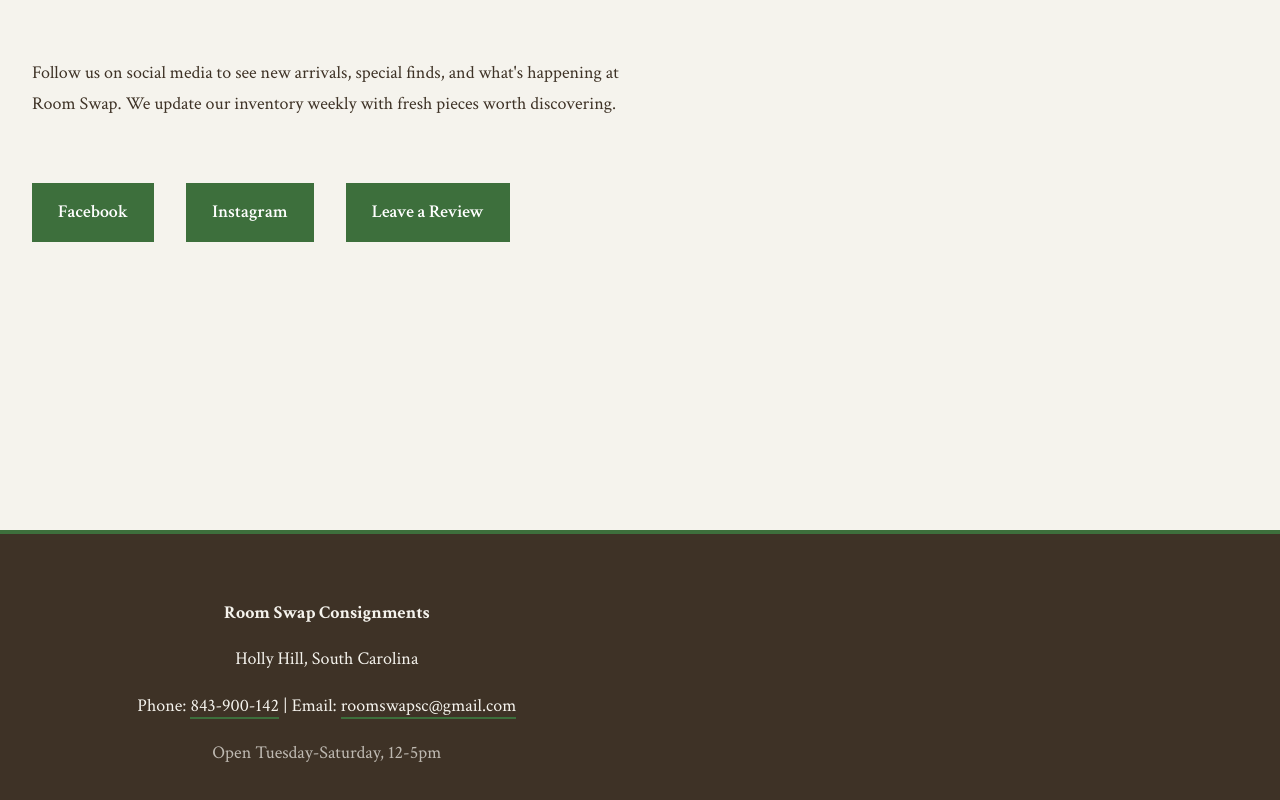
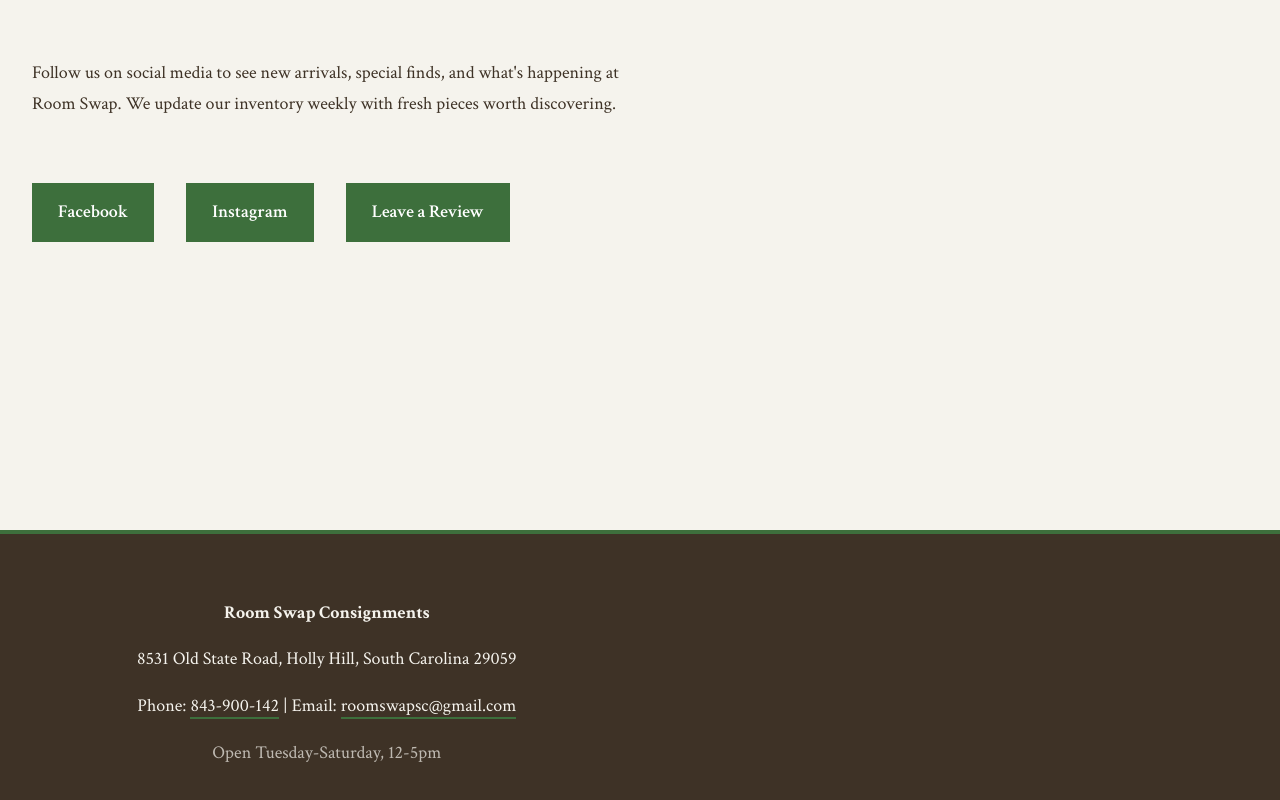
Before and after one commit to estatesaleconnect/roomswap-website, a plain HTML site: page index.html in a window 1280 px wide. Shown: the part 2977-3777 px from the top of the page. Drawn offline with nearby package versions, Linux system fonts and the light colour scheme.

Commit message:
Update index.html

```diff
--- a/index.html
+++ b/index.html
@@ -104,7 +104,7 @@
     <footer>
         <div class="footer-content">
             <p><strong>Room Swap Consignments</strong></p>
-            <p>Holly Hill, South Carolina</p>
+            <p>8531 Old State Road, Holly Hill, South Carolina 29059</p>
             <p>Phone: <a href="tel:8439001420">843-900-142</a> | Email: <a href="mailto:roomswapsc@gmail.com">roomswapsc@gmail.com</a></p>
             <p style="margin-top: 1rem; opacity: 0.7;">Open Tuesday-Saturday, 12-5pm</p>
         </div>
```
